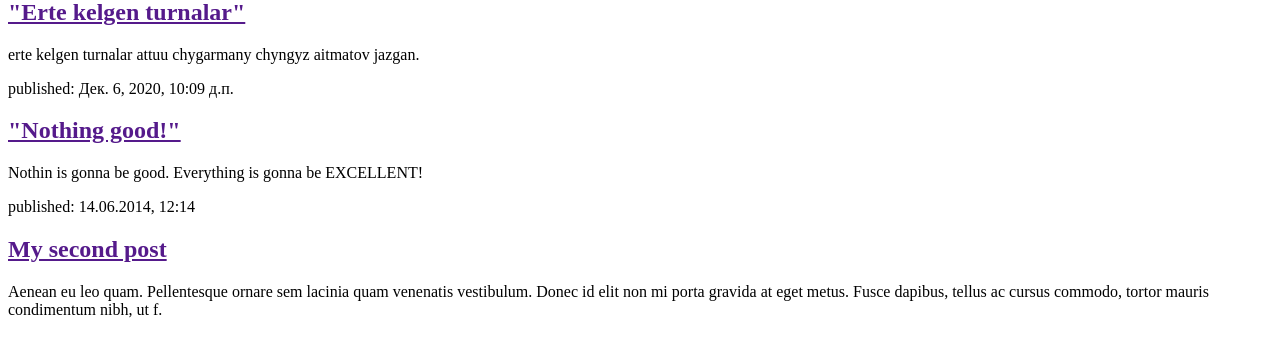
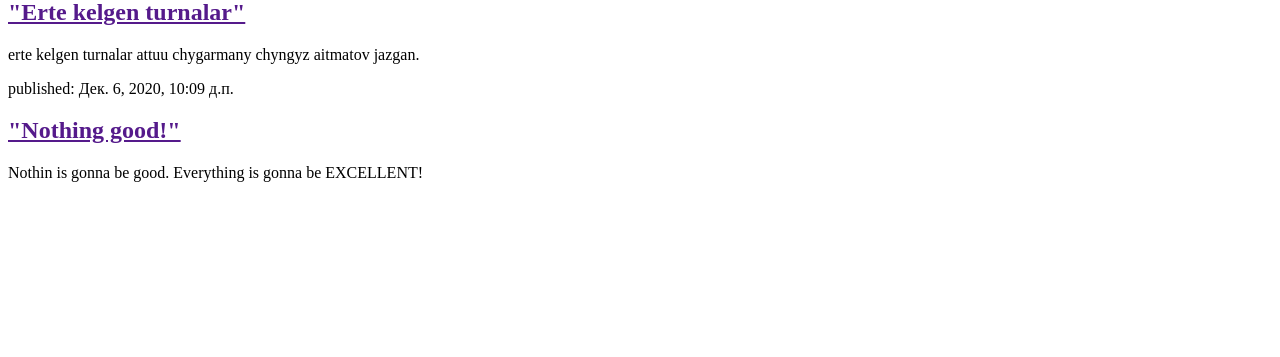
Before and after one commit to Nurs312/django_blog, a Django app: page / in a window 1280 px wide. Shown: the part 238-595 px from the top of the page. Run offline with Django 3.2, Linux system fonts and the light colour scheme; data comes from the database, SQL or seed files in the repository.

Commit message:
Update post_list.html
committed

```diff
--- a/blog/templates/blog/post_list.html
+++ b/blog/templates/blog/post_list.html
@@ -18,11 +18,6 @@
             <p>{{post.text|linebreaksbr}}</p>
         </div>
         {% endfor %}
-        <div>
-            <p>published: 14.06.2014, 12:14</p>
-            <h2><a href="">My second post</a></h2>
-            <p>Aenean eu leo quam. Pellentesque ornare sem lacinia quam venenatis vestibulum. Donec id elit non mi porta gravida at eget metus. Fusce dapibus, tellus ac cursus commodo, tortor mauris condimentum nibh, ut f.</p>
-        </div>
     </div>
 </body>
 </html>
```
